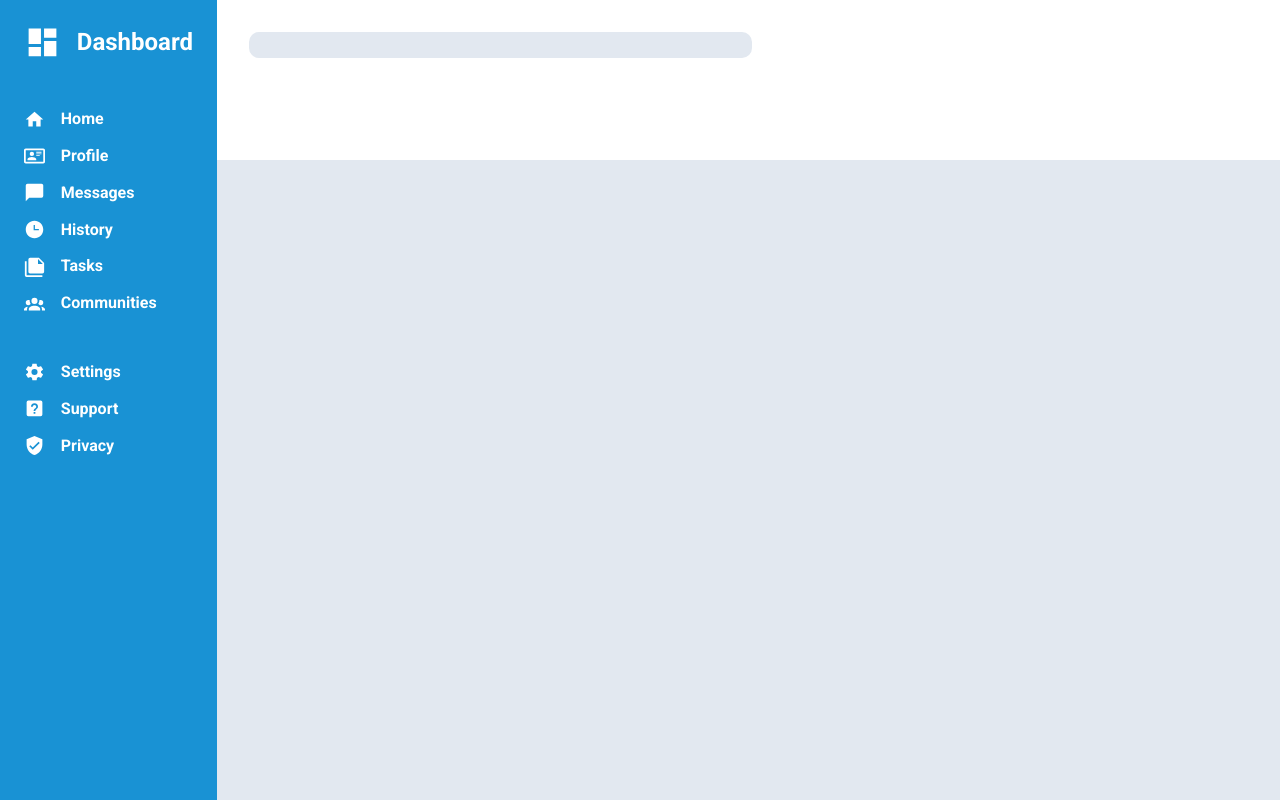
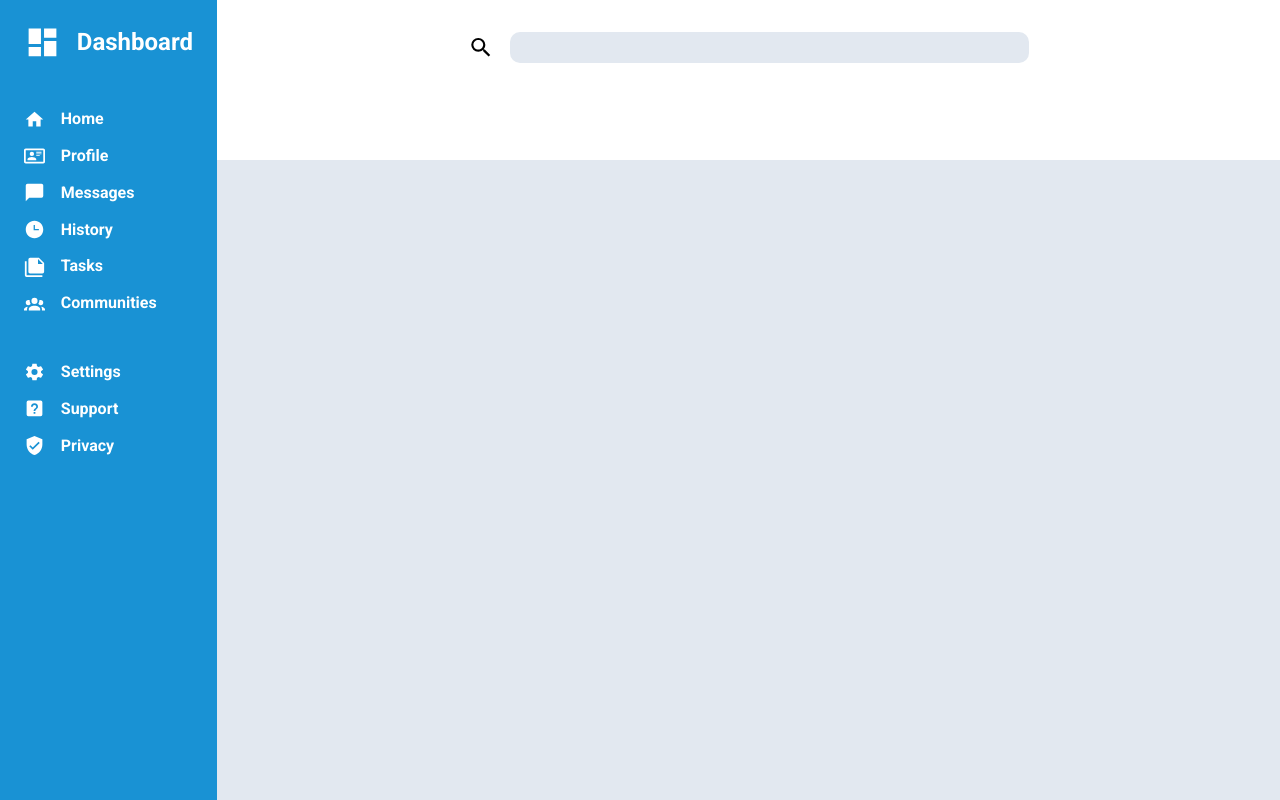
Before and after one commit to gabrielg2020/dashboard, a plain HTML site: page index.html in a window 1280 px wide. Drawn offline with Linux system fonts and the light colour scheme.

Commit message:
Styled the search bar\nAdded the icon too.

```diff
--- a/index.html
+++ b/index.html
@@ -10,8 +10,12 @@
 <body>
     <div class="container">
         <div class="header">
-            <div>
-                <input type="text" id="search-bar">
+            <div class="top-content">
+                <div class="search-bar-container">
+                    <img src="/assets/magnify.svg" alt="" class="header-svg">
+                    <input type="text" id="search-bar">
+                </div>
+
             </div>
             <div>
 
--- a/style.css
+++ b/style.css
@@ -24,12 +24,29 @@
     padding: 2rem;
 }
 
+.search-bar-container {
+    display: flex;
+    justify-content: center;
+    gap: 1rem;
+}
+
+.header-svg {
+    width: 1.6rem;
+}
+
+#search-bar:focus {
+    border: 2px solid var(--blue);
+}
+
 #search-bar {
-    border: none;
+    border: 2px solid transparent;
     border-radius: 10px;
     background-color: var(--gray);
     height: 1.5rem;
+    font-size: 1.2rem;
     width: 50%;
+    padding: 0.1rem 0.5rem;
+    outline: none;
 }
 
 .sidebar {
```
Also changed, not shown: assets/bell-ring-outline.svg (added), assets/magnify.svg (added).
